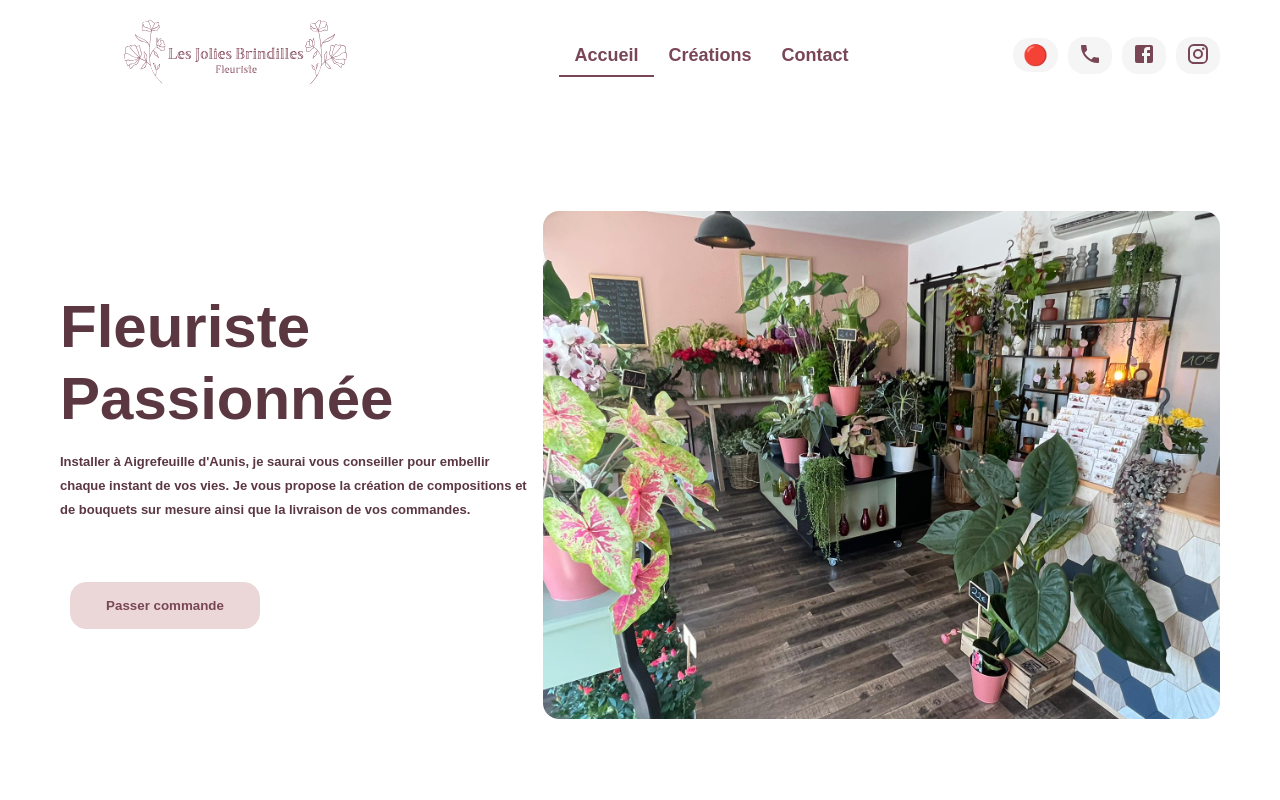
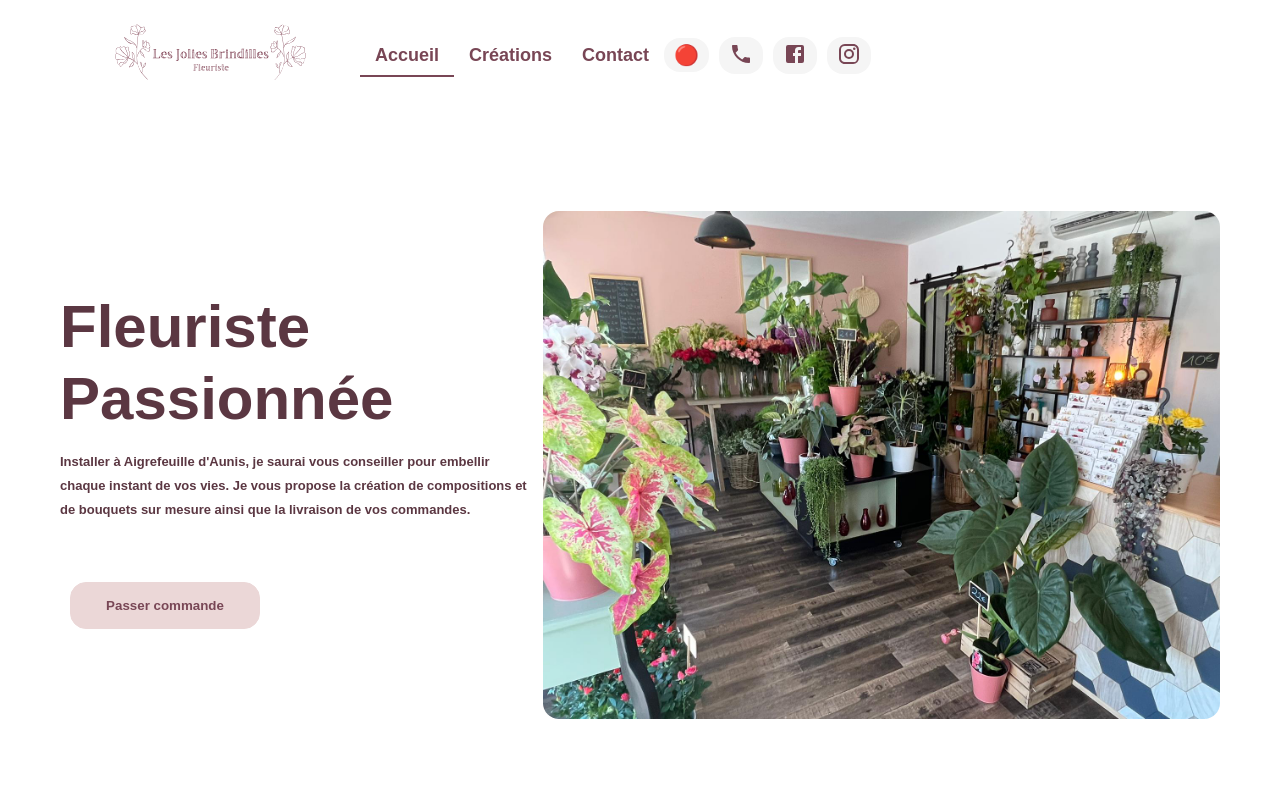
Before and after one commit to RemiPHILIPPOT/lesjoliesbrindilles-react, a React (Create React App) app: page / in a window 1280 px wide. Shown: the top 800 px of the page. Built offline with nearby package versions, Linux system fonts and the light colour scheme; a web font is replaced by a local one.

Commit message:
fix burger

```diff
--- a/src/components/Nav/TopNavbar.jsx
+++ b/src/components/Nav/TopNavbar.jsx
@@ -34,7 +34,7 @@ export default function TopNavbar() {
         <NavInner className="container flexSpaceCenter">
           <Link className="pointer flexNullCenter" to="home" smooth={true}>
             <img
-              style={{ width: "350px" }}
+              style={{ width: "300px" }}
               src={Logo}
               alt="Logo les jolies brindilles fleuriste passionnée"
             />
--- a/src/style/index.css
+++ b/src/style/index.css
@@ -126,7 +126,7 @@
   }
   .flexSpaceCenter {
     display: flex;
-    justify-content: space-between;
+    /* justify-content: space-between; */
     align-items: center;
   }
   .flexNullCenter {
```
